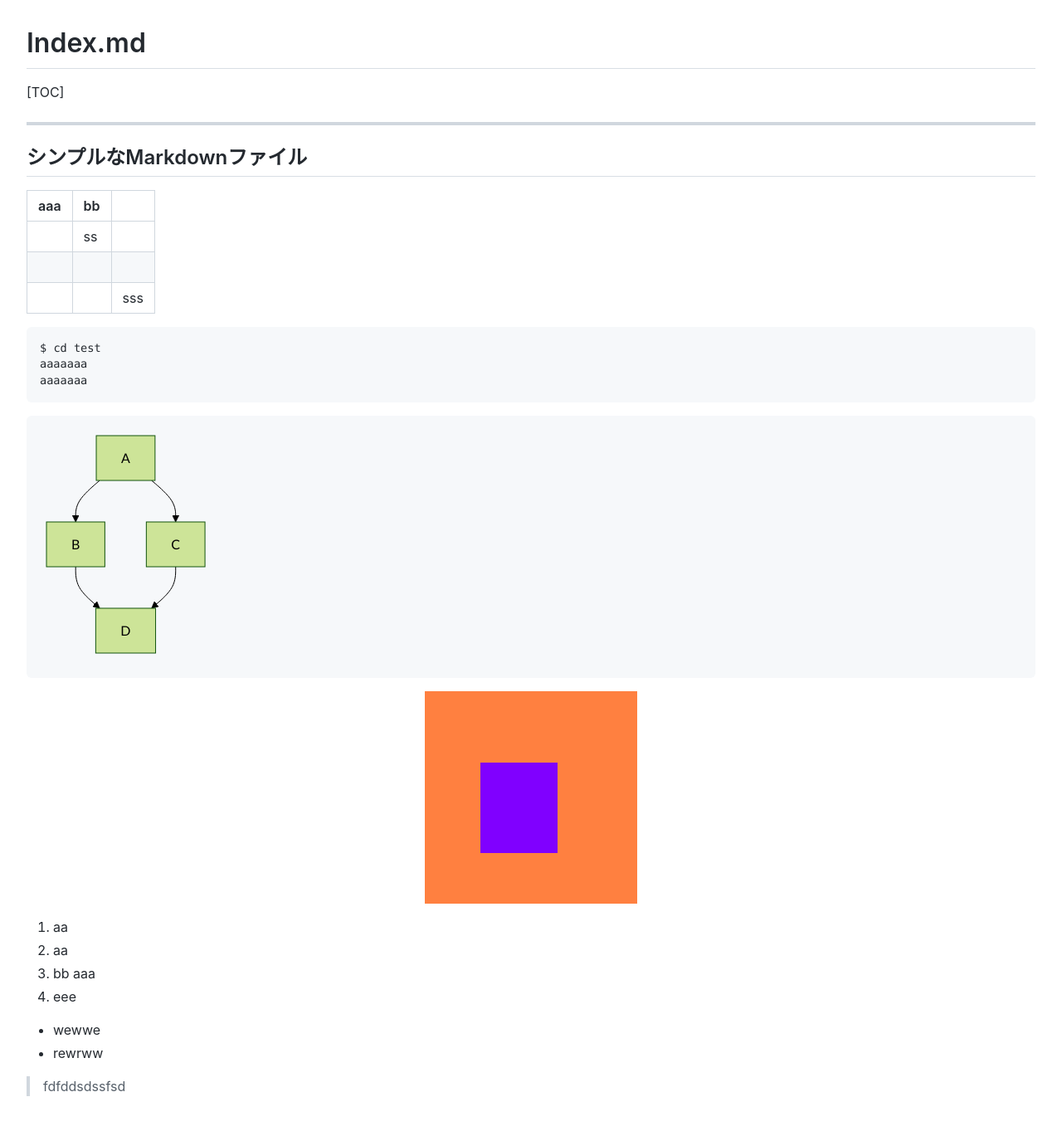
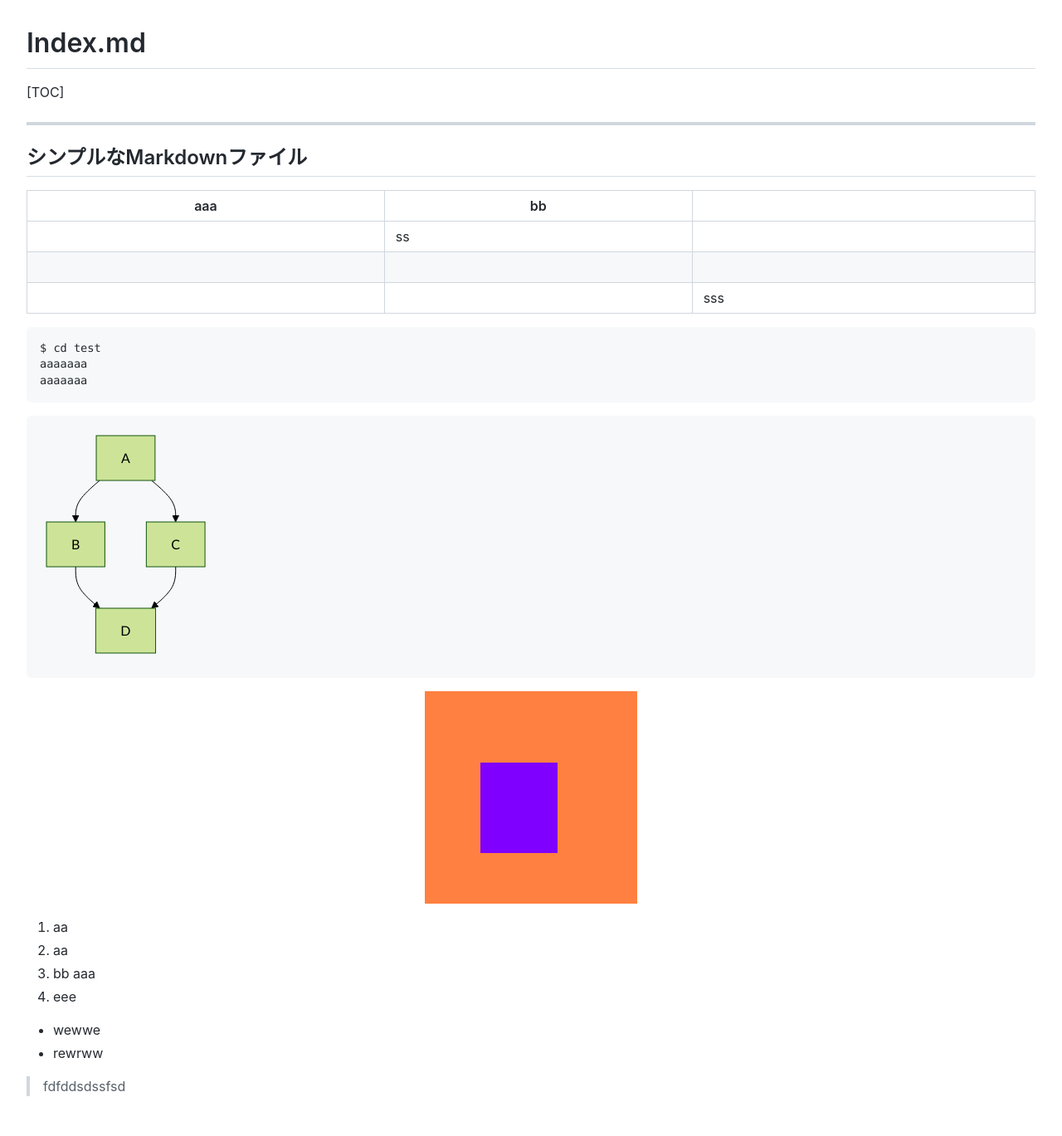
Before and after one commit to enumori/test_githubpages, a Jekyll site: the page built from index.md, in a window 1280 px wide. Shown: the whole page at 83% size. Built offline with Jekyll 4.4.1, drawn with Linux system fonts in a browser that asks for light colours; our own code applies the rules of GitHub Pages for plain Markdown files.

Commit message:
table修正

```diff
--- a/assets/css/github-markdown.css
+++ b/assets/css/github-markdown.css
@@ -311,7 +311,6 @@
 .markdown-body table {
   border-spacing: 0;
   border-collapse: collapse;
-  display: block;
   width: 100%;
   overflow: auto;
 }
@@ -1038,6 +1037,10 @@
   filter: invert(50%);
 }
 
-.markdown-body div.mermaid {
+.markdown-body code.language-mermaid {
   text-align: center;
 }
+
+.markdown-body svg {
+  text-align: center;
+}
```
